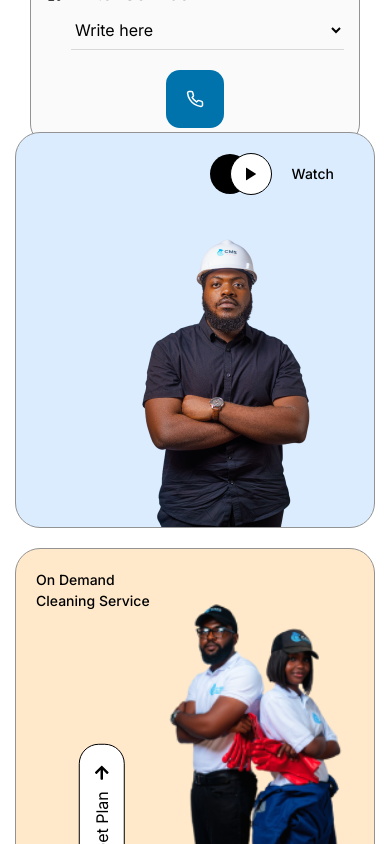
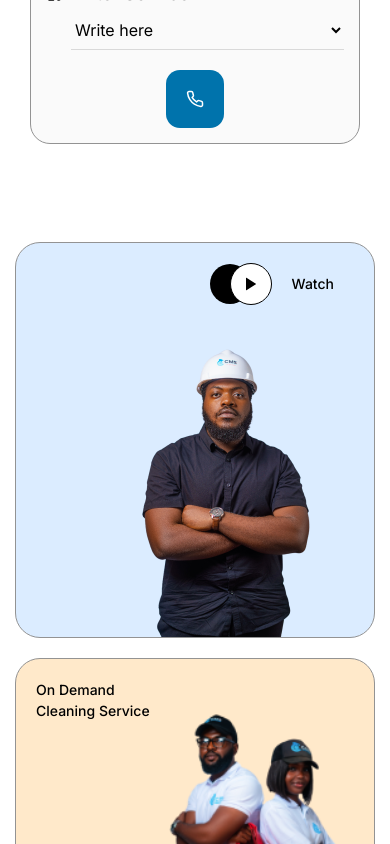
Before and after one commit to sabbir53rahman/Cleaning_services, a React (Vite) app: page / in a window 390 px wide. Shown: the part 720-1564 px from the top of the page. Built offline with nearby package versions, Linux system fonts and the light colour scheme.

Commit message:
for check

```diff
--- a/src/pages/Home/Home.jsx
+++ b/src/pages/Home/Home.jsx
@@ -104,7 +104,7 @@ function Home() {
 
       {/* Plan & Explore section */}
 
-      <div className="my_container flex justify-center flex-col gap-[80px] lg:flex-row pb-[80px] md:pb-[100px] lg:pb-[160px]">
+      <div className="my_container flex justify-center flex-col gap-[80px] lg:flex-row pb-[80px] pt-[110px] md:pt-0 md:pb-[100px] lg:pb-[160px]">
         <div className="grid grid-cols-1 md:grid-cols-2 gap-[20px] items-end">
           <div className="bg-[#DBECFF] border border-[#939393] h-max px-[20px] pt-[20px] rounded-[25px] md:max-w-[255px] flex justify-end flex-col">
             <div className="flex justify-end items-center">
```
